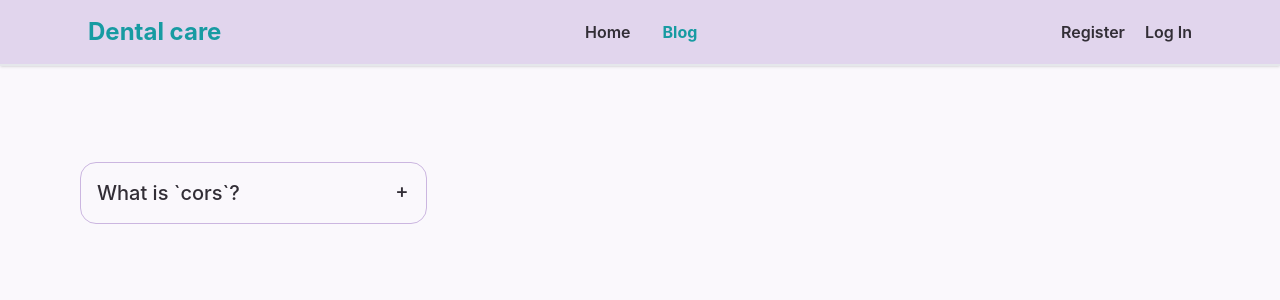
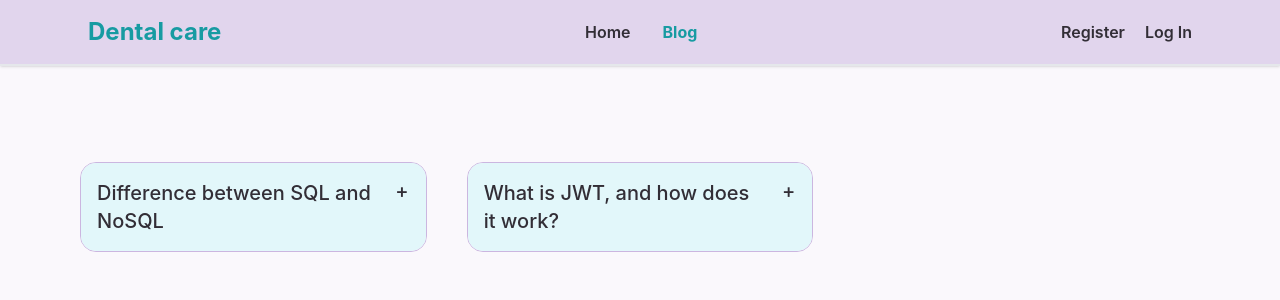
Before and after one commit to mdsuzayethossan/eleven-client, a React (Create React App) app: page /blog in a window 1280 px wide. Shown: the top 300 px of the page. Built offline with nearby package versions, Linux system fonts and the light colour scheme; no server answers.

Commit message:
blog three question added

```diff
--- a/src/pages/Blog.js
+++ b/src/pages/Blog.js
@@ -8,13 +8,39 @@ const Blog = () => {
           tabIndex={0}
           className="collapse collapse-plus border border-base-300 bg-base-100 rounded-box"
         >
-          <div className="collapse-title text-xl font-medium">
-            What is `cors`?
+          <div className="collapse-title bg-[#E2F7FA] text-xl font-medium">
+            Difference between SQL and NoSQL
           </div>
           <div className="collapse-content bg-primary text-primary-content group-focus:bg-secondary group-focus:text-secondary-content">
             <p>
-              CORS is a node. js package for providing a Connect/Express
-              middleware that can be used to enable CORS with various options.
+              SQL is the programming language used to interface with relational
+              databases. (Relational databases model data as records in rows and
+              tables with logical links between them). NoSQL is a class of DBMs
+              that are non-relational and generally do not use SQL.
+            </p>
+          </div>
+        </div>
+      </div>
+      <div>
+        <div
+          tabIndex={0}
+          className="collapse collapse-plus border border-base-300 bg-base-100 rounded-box"
+        >
+          <div className="collapse-title bg-[#E2F7FA] text-xl font-medium">
+            What is JWT, and how does it work?
+          </div>
+          <div className="collapse-content bg-primary text-primary-content group-focus:bg-secondary group-focus:text-secondary-content">
+            <p>
+              JWT, or JSON Web Token, is an open standard used to share security
+              information between two parties — a client and a server. Each JWT
+              contains encoded JSON objects, including a set of claims. JWTs are
+              signed using a cryptographic algorithm to ensure that the claims
+              cannot be altered after the token is issued. Authentication server
+              verifies the credentials and issues a jwt signed using either a
+              secret salt or a private key. User's Client uses the JWT to access
+              protected resources by passing the JWT in HTTP Authorization
+              header. Resource server then verifies the authenticity of the
+              token using the secret salt/ public key.
             </p>
           </div>
         </div>
```
